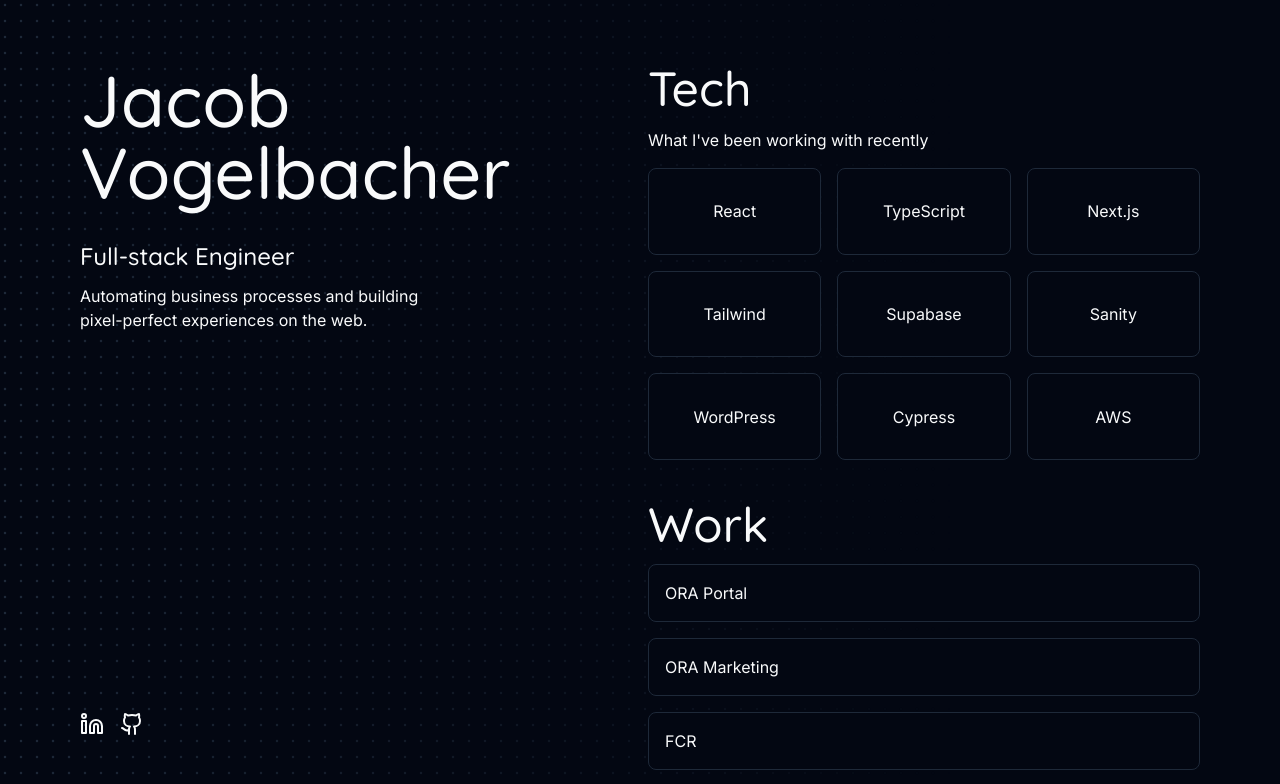
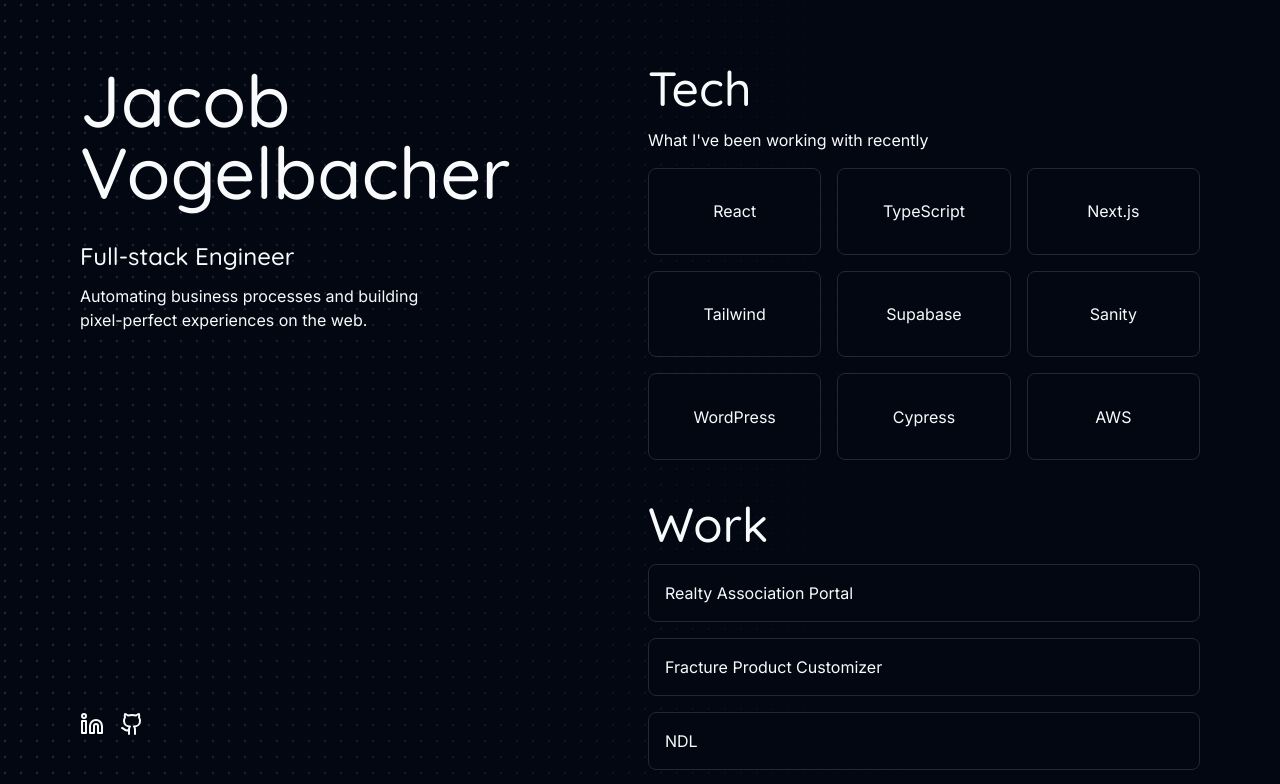
Before and after one commit to JacobVogelbacher/jacob-site-25, a Next.js app: page / in a window 1280 px wide. Shown: the top 784 px of the page. Built offline with nearby package versions, Linux system fonts and the light colour scheme.

Commit message:
setup data for Realty and Fracture work

```diff
--- a/app/data.ts
+++ b/app/data.ts
@@ -30,16 +30,41 @@
   ],
   work: [
     {
-      name: 'ORA Portal',
-      url: '#!',
+      name: 'Realty Association Portal',
+      tech: [
+        'Next.js',
+        'TypeScript',
+        'Tailwind',
+        'Supabase',
+        'Cypress',
+        'Sanity',
+        'Trigger.Dev',
+        'Storybook',
+      ],
+      description:
+        'Internal portal to simplify workflows and enhance productivity for over 20,000 members.',
+      details: ['Integrated with payment processing service.'],
+      icon: 'key' as const,
     },
     {
-      name: 'ORA Marketing',
-      url: '#!',
-    },
-    {
-      name: 'FCR',
-      url: '#!',
+      name: 'Fracture Product Customizer',
+      url: 'https://fractureme.com/gallery-walls/bella/',
+      tech: [
+        'React',
+        'Styled Components',
+        'Jest',
+        'Storybook',
+        'Parcel',
+        'Rollup',
+      ],
+      description:
+        'Interactive product customizer integrated with e-commerce platform.',
+      details: [
+        'Multi-repo project with reusable library of shared functionality.',
+        'Custom image editing logic.',
+      ],
+      icon: 'brush' as const,
+      attribution: 'Big Vision',
     },
     {
       name: 'NDL',
```
